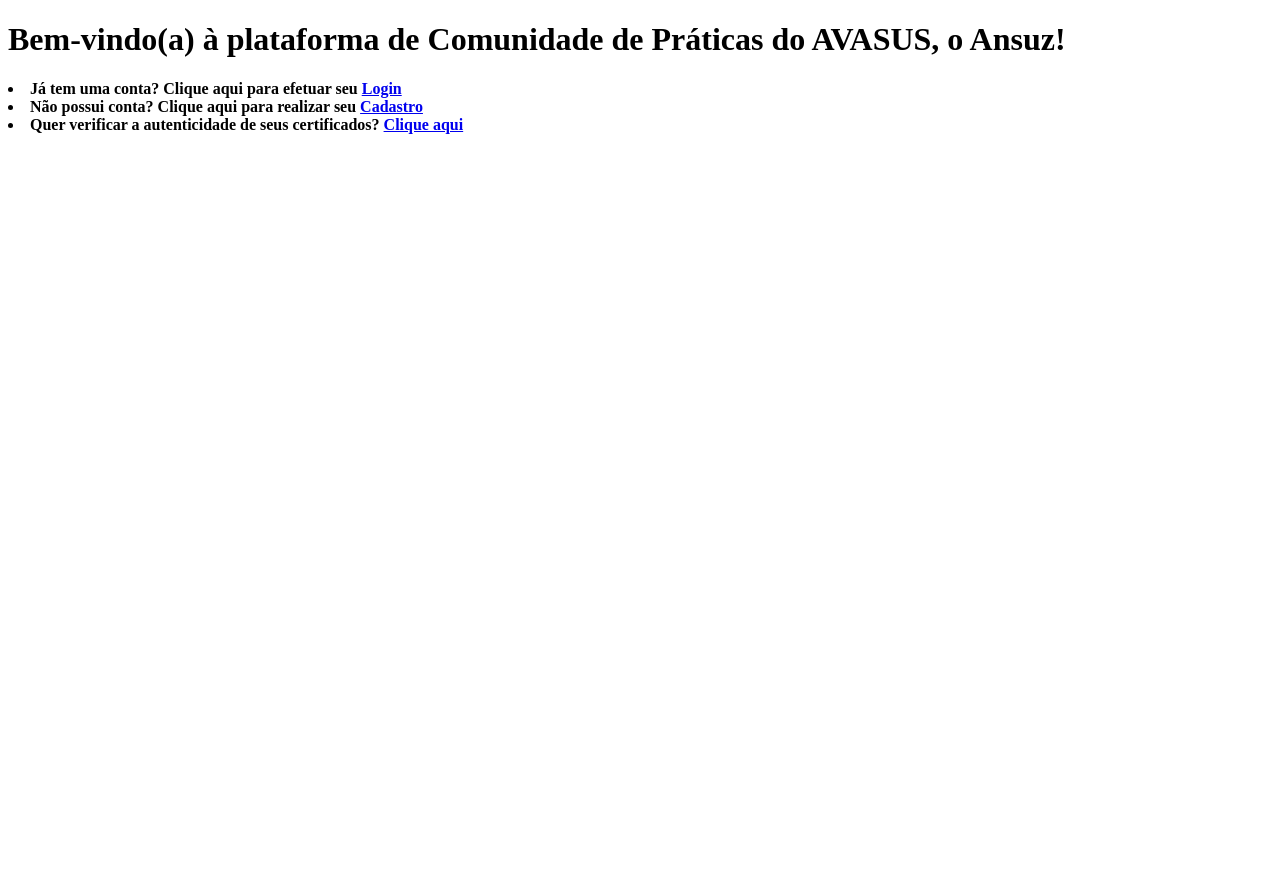
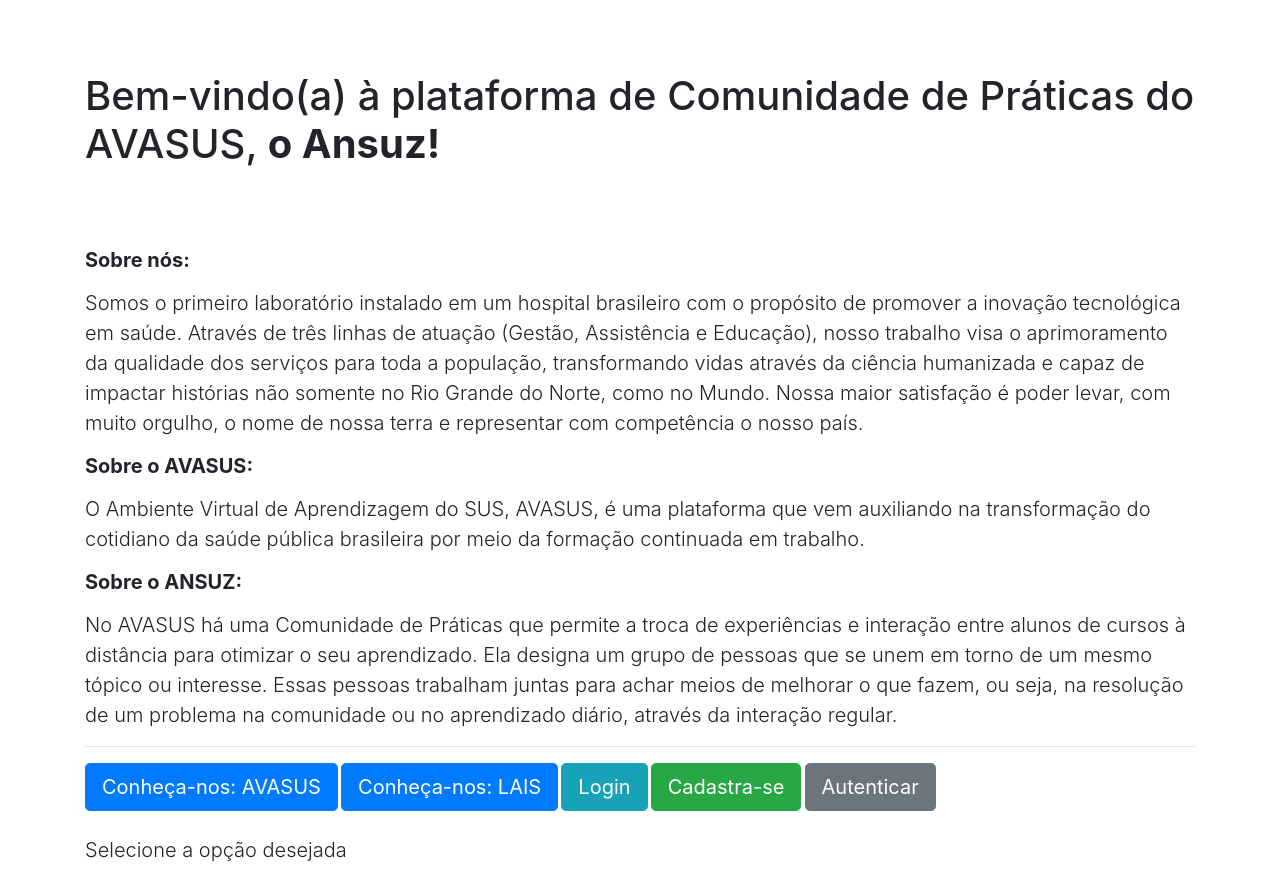
Before and after one commit to tauanyfeitosa/Segunda-Fase-LAIS, a Django app: page / in a window 1280 px wide. Before the commit the page ends 134 px from the top, so only its background shows below. Run offline with Django 4.2, Linux system fonts and the light colour scheme; parts of the project's set-up code (start-up, migrations or seed data) failed here and were passed over; some libraries are stand-ins or nearby versions.

Commit message:
add: adição de botões de redirect e texto explicativo, além do melhoramento do layout

```diff
--- a/ansuz/templates/usuarios/pginicial.html
+++ b/ansuz/templates/usuarios/pginicial.html
@@ -3,13 +3,50 @@
 <head>
     <meta charset="UTF-8">
     <title>Página Inicial</title>
+    <link rel="stylesheet" href="https://stackpath.bootstrapcdn.com/bootstrap/4.1.3/css/bootstrap.min.css">
+    <script src="https://ajax.googleapis.com/ajax/libs/jquery/3.3.1/jquery.min.js"></script>
+    <script src="https://cdnjs.cloudflare.com/ajax/libs/popper.js/1.14.3/umd/popper.min.js"></script>
+    <script src="https://stackpath.bootstrapcdn.com/bootstrap/4.1.3/js/bootstrap.min.js"></script>
 </head>
 <body>
-    <h1> Bem-vindo(a) à plataforma de Comunidade de Práticas do AVASUS, <b>o Ansuz<b>! </h1>
-        <div class="classnav">
-            <li> Já tem uma conta? Clique aqui para efetuar seu <a href= "{% url 'login' %}"> Login </a></li>
-            <li> Não possui conta? Clique aqui para realizar seu <a href= "{% url 'cadastro' %}"> Cadastro </a></li>
-            <li> Quer verificar a autenticidade de seus certificados? <a href= "{% url 'autenticar' %}"> Clique aqui </a></li>
+        <div class="container mt-2"><br><br>
+        <p class="lead"> <h1> Bem-vindo(a) à plataforma de Comunidade de Práticas do AVASUS, <b>o Ansuz! <b></h1> </p><br><br>
+
+        <p class="lead"> <h5> <b> Sobre nós: </b> </h5></p>
+        <p class="lead"> <h8> Somos o primeiro laboratório instalado em um hospital brasileiro com o propósito de
+            promover a inovação tecnológica em saúde. Através de três linhas de atuação (Gestão, Assistência e
+            Educação), nosso trabalho visa o aprimoramento da qualidade dos serviços para toda a população,
+            transformando vidas através da ciência humanizada e capaz de impactar histórias não somente no Rio Grande do
+            Norte, como no Mundo. Nossa maior satisfação é poder levar, com muito orgulho, o nome de nossa terra e
+            representar com competência o nosso país.</h8></p>
+
+        <p class="lead"> <h5> <b> Sobre o AVASUS: </b> </h5></p>
+        <p class="lead"> <h8> O Ambiente Virtual de Aprendizagem do SUS, AVASUS, é uma plataforma que vem auxiliando na
+            transformação do cotidiano da saúde pública brasileira por meio da formação continuada em trabalho.</h8></p>
+
+        <p class="lead"> <h5> <b> Sobre o ANSUZ: </b> </h5></p>
+        <p class="lead"> <h8> No AVASUS há uma Comunidade de Práticas que permite a troca de experiências e interação
+            entre alunos de cursos à distância para otimizar o seu aprendizado. Ela designa um grupo de pessoas que se
+            unem em torno de um mesmo tópico ou interesse. Essas pessoas trabalham juntas para achar meios de melhorar
+            o que fazem, ou seja, na resolução de um problema na comunidade ou no aprendizado diário, através da
+            interação regular.</h8></p>
         </div>
+          <div class="container my-2">
+
+		     <hr class="mt-2">
+
+              <a class="btn btn-primary btn-lg me-2" href="https://avasus.ufrn.br/" target="_blank" role="button"> Conheça-nos: AVASUS</a>
+              <a class="btn btn-primary btn-lg me-2" href="https://lais.huol.ufrn.br/" target="_blank" role="button"> Conheça-nos: LAIS</a>
+              <a class="btn btn-info btn-lg me-2" target="_blank" href="{% url 'login' %}" role="button">Login</a>
+              <a class="btn btn-success btn-lg me-2" target="_blank" href="{% url 'cadastro' %}" role="button">Cadastra-se</a>
+              <a class="btn btn-secondary btn-lg me-2" target="_blank" href="{% url 'autenticar' %}" role="button"> Autenticar</a><br><br>
+
+              <p class="lead">Selecione a opção desejada</p>
+
+
+          </div>
+
+          <script src="https://code.jquery.com/jquery-3.3.1.min.js"></script>
+          <script src="https://cdnjs.cloudflare.com/ajax/libs/jquery.mask/1.14.10/jquery.mask.js"></script>
 </body>
 </html>
```
